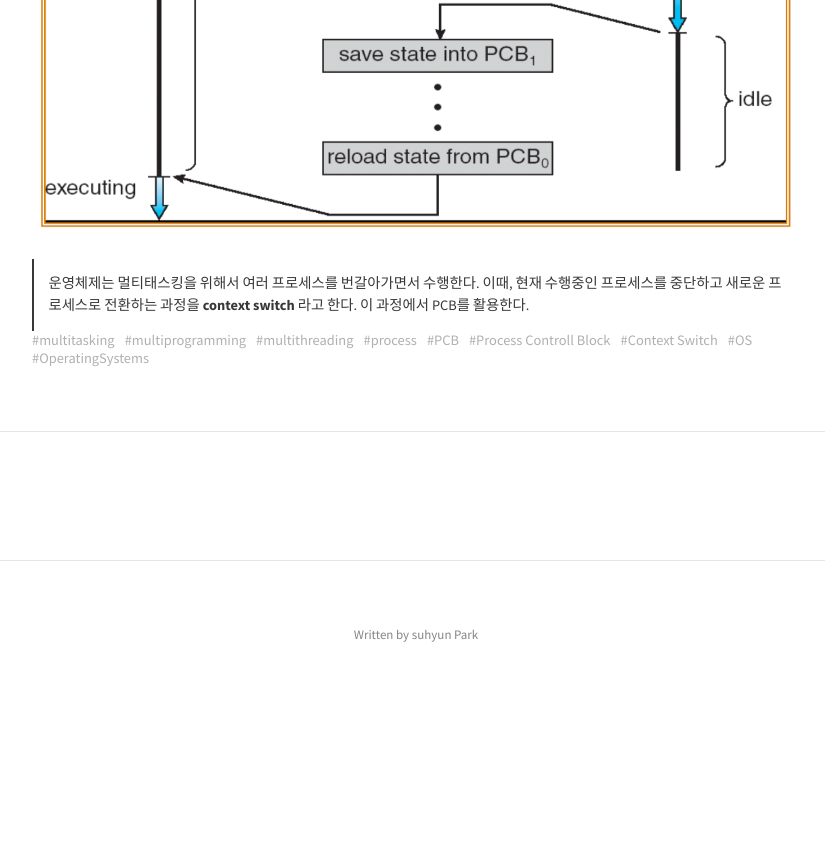
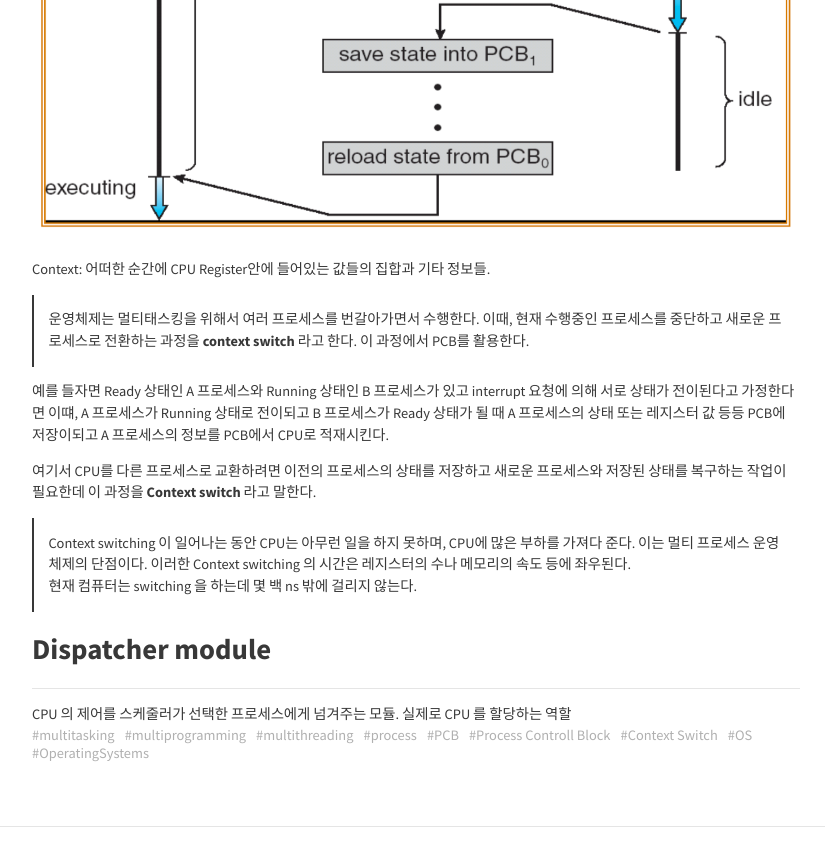
Before and after one commit to clapwatermelon/clapwatermelon.github.io, a Jekyll site: the page built from _posts/2018-04-07-Operating-Systems3.md, in a window 1280 px wide and 900 px high, scrolled down 1718 px. Shown: the top 866 px of the window, without its empty margins (224-1049 px from the left). Built offline with Jekyll 4.4.1, drawn with Linux system fonts in a browser that asks for light colours; nearby versions of some CDN libraries; comment, search, counter and statistics services are not loaded; before the commit the page ends 2427 px from its top, so only the background shows below that.

Commit message:
add context swtiching

```diff
--- a/_posts/2018-04-07-Operating-Systems3.md
+++ b/_posts/2018-04-07-Operating-Systems3.md
@@ -40,4 +40,18 @@ A process with multiple threads
 ### Context Switch
 ***
 ![contextSwitch](/assets/post_img/contextSwitch.png)
+
+Context: 어떠한 순간에 CPU Register안에 들어있는 값들의 집합과 기타 정보들.
+
 > 운영체제는 멀티태스킹을 위해서 여러 프로세스를 번갈아가면서 수행한다. 이때, 현재 수행중인 프로세스를 중단하고 새로운 프로세스로 전환하는 과정을 **context switch** 라고 한다. 이 과정에서 PCB를 활용한다.
+
+예를 들자면 Ready 상태인 A 프로세스와 Running 상태인 B 프로세스가 있고 interrupt 요청에 의해 서로 상태가 전이된다고 가정한다면 이떄, A 프로세스가 Running 상태로 전이되고 B 프로세스가 Ready 상태가 될 때 A 프로세스의 상태 또는 레지스터 값 등등 PCB에 저장이되고 A 프로세스의 정보를 PCB에서 CPU로 적재시킨다.
+
+여기서 CPU를 다른 프로세스로 교환하려면 이전의 프로세스의 상태를 저장하고 새로운 프로세스와 저장된 상태를 복구하는 작업이 필요한데 이 과정을 **Context switch** 라고 말한다.
+
+> Context switching 이 일어나는 동안 CPU는 아무런 일을 하지 못하며, CPU에 많은 부하를 가져다 준다. 이는 멀티 프로세스 운영체제의 단점이다. 이러한 Context switching 의 시간은 레지스터의 수나 메모리의 속도 등에 좌우된다.
+현재 컴퓨터는 switching 을 하는데 몇 백 ns 밖에 걸리지 않는다.
+
+## Dispatcher module
+***
+CPU 의 제어를 스케줄러가 선택한 프로세스에게 넘겨주는 모듈. 실제로 CPU 를 할당하는 역할
```
